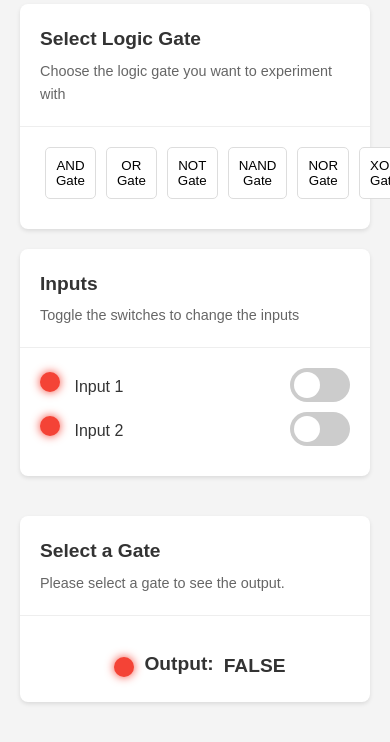
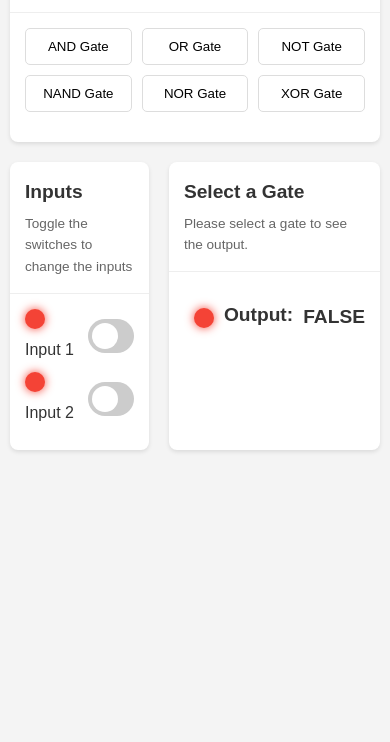
Before and after one commit to CodeMasterCSE/Digital-Electronics-Learning-Hub, a plain HTML site: page logic-gates.html in a window 390 px wide. Shown: the part 170-912 px from the top of the page. After the commit the page ends 844 px from the top, so only its background shows below. Drawn offline with Linux system fonts and the light colour scheme.

Commit message:
Initial files uploaded

```diff
--- a/logic-gates.css
+++ b/logic-gates.css
@@ -181,3 +181,48 @@ input:checked + .slider:before {
     color: white;
     border-color: #000;
 }
+
+@media (max-width: 767px) {
+
+    .grid {
+        grid-template-columns: 1fr 1fr;
+    }
+
+    .gate-options {
+        flex-direction: column;
+        margin-bottom: 15px;
+        display: grid;
+        grid-template-columns: repeat(3, 1fr);
+        gap: 10px;
+    }
+
+    .gate-button {
+        margin: 0;
+        padding: 10px;
+    }
+
+    .container {
+        padding: 10px;
+    }
+
+    .card-header {
+        padding: 15px;
+    }
+
+    .card-content {
+        padding: 15px;
+    }
+
+    h1 {
+        font-size: 1.5em;
+    }
+
+    h2 {
+        font-size: 1.1em;
+    }
+
+    .card-header p {
+        font-size: 0.85em;
+    }
+
+}
```
